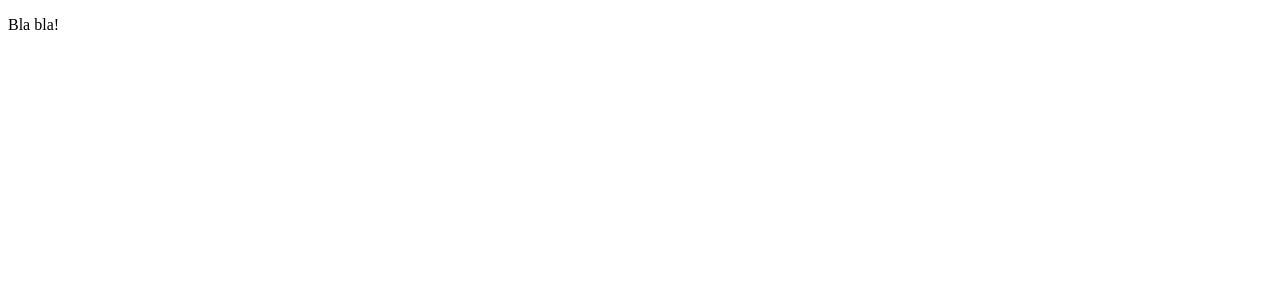
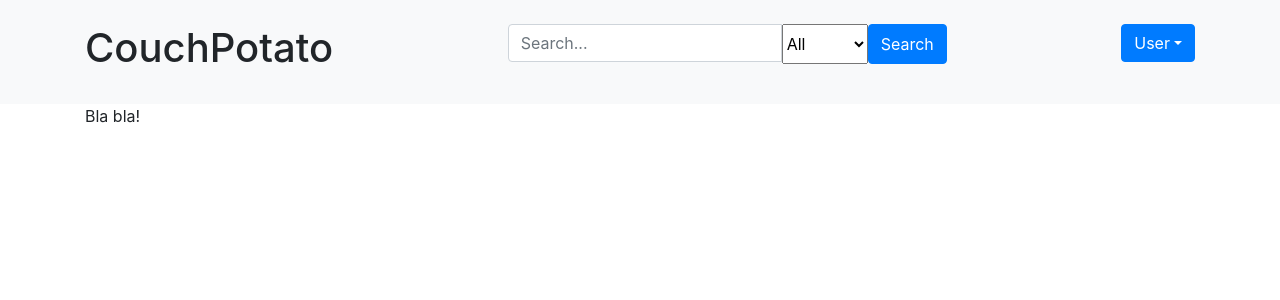
Before and after one commit to hbjarre/CouchPotato, a React (Create React App) app: page / in a window 1280 px wide. Shown: the top 300 px of the page. Built offline with nearby package versions, Linux system fonts and the light colour scheme.

Commit message:
Header bar

```diff
--- a/package.json
+++ b/package.json
@@ -3,7 +3,9 @@
   "version": "0.1.0",
   "private": true,
   "dependencies": {
+    "bootstrap": "^4.3.1",
     "react": "^16.8.1",
+    "react-bootstrap": "^1.0.0-beta.5",
     "react-dom": "^16.8.1",
     "react-router-dom": "^4.2.2",
     "react-scripts": "1.1.1"
--- a/public/index.html
+++ b/public/index.html
@@ -4,6 +4,7 @@
     <meta charset="utf-8">
     <meta name="viewport" content="width=device-width, initial-scale=1, shrink-to-fit=no">
     <title>CouchPotato</title>
+    <link rel="stylesheet" href="https://stackpath.bootstrapcdn.com/bootstrap/4.3.1/css/bootstrap.min.css" integrity="sha384-ggOyR0iXCbMQv3Xipma34MD+dH/1fQ784/j6cY/iJTQUOhcWr7x9JvoRxT2MZw1T" crossorigin="anonymous">
   </head>
   <body>
     <div id="root"></div>
--- a/src/App.js
+++ b/src/App.js
@@ -1,6 +1,7 @@
 import React, { Component } from "react";
 import { Route } from "react-router-dom";
 import Welcome from "./Welcome/Welcome";
+import Header from "./Header/Header";
 import "./App.css";
 
 class App extends Component {
@@ -13,7 +14,10 @@ class App extends Component {
   render() {
     return (
       <div>
+          <Header />
+          <div className="container">
           <Route exact path="/" component={Welcome} />
+          </div>
       </div>
     );
   }
--- /dev/null
+++ b/src/Header/Header.js
@@ -0,0 +1,32 @@
+import React, { Component } from "react";
+import SearchView from "../SearchView/SearchView";
+import { InputGroup, Button, FormControl, DropdownButton, Dropdown } from 'react-bootstrap';
+
+
+class Header extends Component {
+  render() {
+    return (
+        <div class="bg-light p-4">
+            <div className="d-flex justify-content-between container">
+                <h1>CouchPotato</h1>
+                <SearchView />
+                <div className="d-flex justify-content-begin">
+                    <InputGroup className="mb-3">
+                        <DropdownButton
+                        title="User"
+                        id="input-group-dropdown-1"
+                        >
+                            <Dropdown.Item href="#">Favorites</Dropdown.Item>
+                            <Dropdown.Item href="#">Settings</Dropdown.Item>
+                            <Dropdown.Divider />
+                            <Dropdown.Item href="#">Logout</Dropdown.Item>
+                        </DropdownButton>
+                    </InputGroup>
+                </div>
+            </div>
+        </div>
+    );
+  }
+}
+
+export default Header;
--- /dev/null
+++ b/src/SearchView/SearchView.js
@@ -0,0 +1,27 @@
+import React, { Component } from "react";
+import { InputGroup, FormControl, Button } from 'react-bootstrap';
+
+class SearchView extends Component {
+  render() {
+    return (
+      <div className="d-flex">
+        <InputGroup className="mb-3">
+        <FormControl
+        placeholder="Search..."
+        aria-label="Search"
+        />
+        <select>
+            <option selected value="all">All</option>
+            <option value="lime">Action</option>
+            <option value="comedy">Comedy</option>
+            <option value="horrer">Horror</option>
+        </select>
+        <Button>Search</Button>
+
+        </InputGroup>
+      </div>
+    );
+  }
+}
+
+export default SearchView;
--- a/src/Welcome/Welcome.js
+++ b/src/Welcome/Welcome.js
@@ -1,5 +1,4 @@
 import React, { Component } from "react";
-import { Link } from "react-router-dom";
 import "./Welcome.css";
 
 class Welcome extends Component {
```
Also changed, not shown: 1 other file (tests, documents, lock files or other folders).
